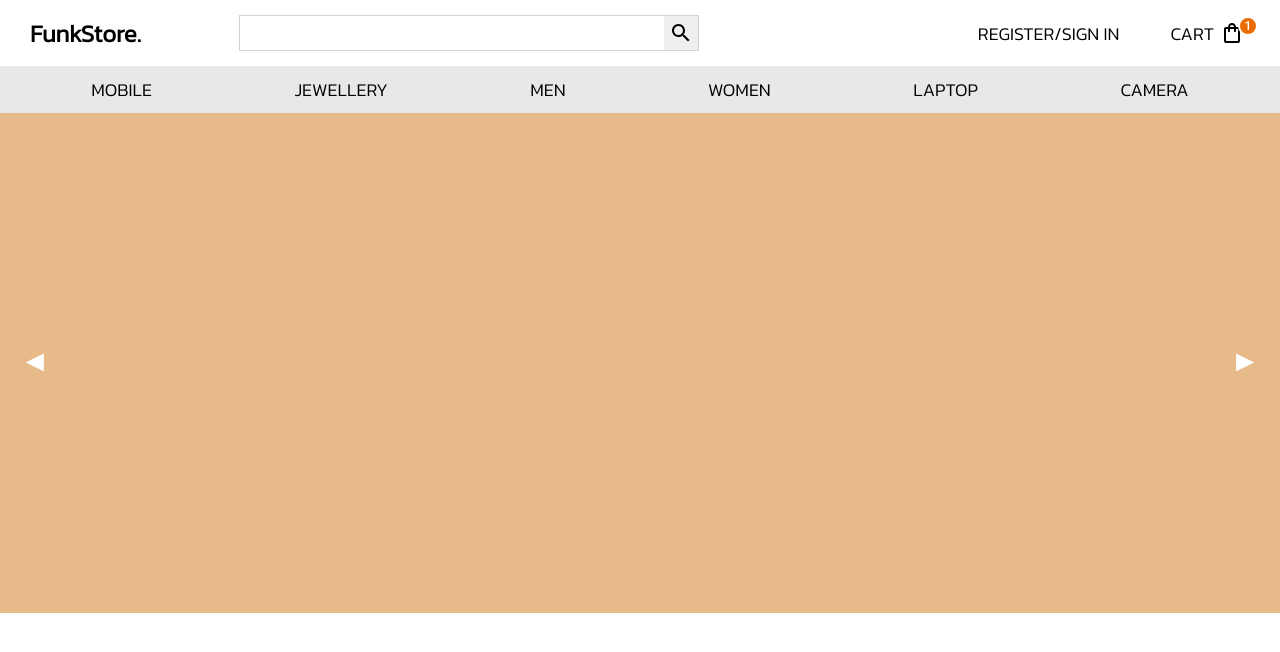
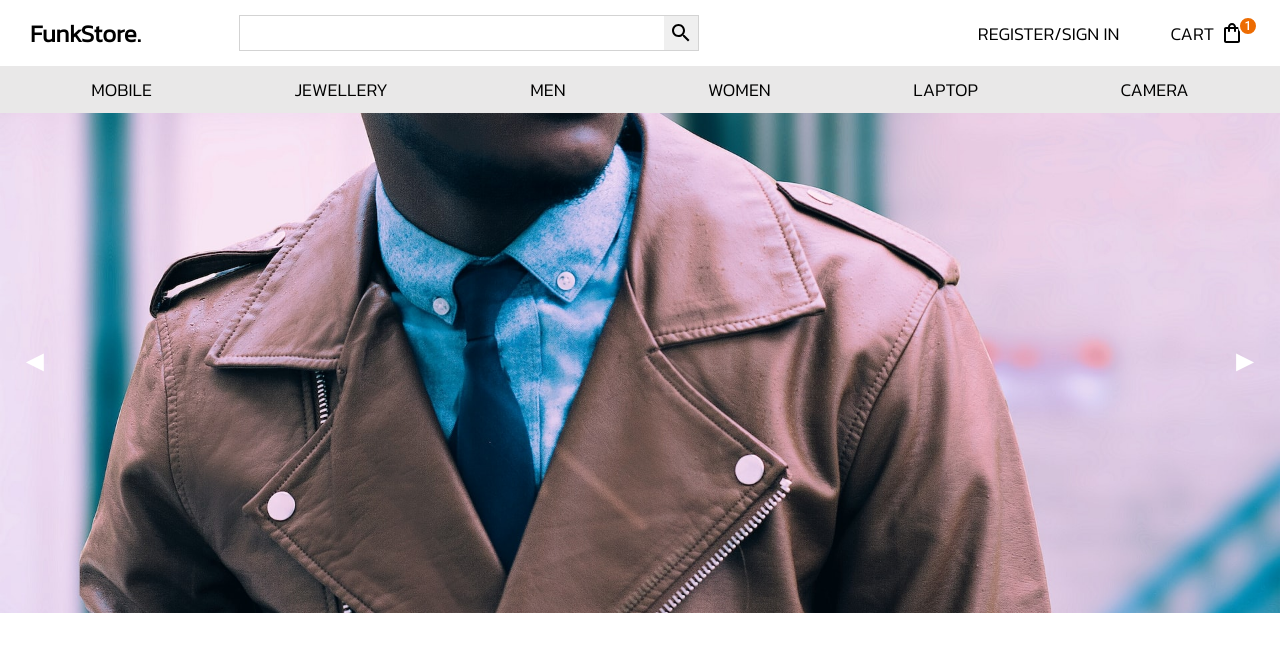
Before and after one commit to p3jit/funkstore-app, a React (Create React App) app: page /cart in a window 1280 px wide. Shown: the top 652 px of the page. Built offline with nearby package versions, Linux system fonts and the light colour scheme; the HTML template or start-up script is replaced by a standard one.

Commit message:
working carousel

```diff
--- a/src/components/carousel/Carousel.css
+++ b/src/components/carousel/Carousel.css
@@ -18,9 +18,8 @@
 
 .img-container {
     width: 100%;
-    background-color: rgb(231, 187, 137);
     height: 500px;
     background-size: cover;
     background-repeat: no-repeat;
-    background-position-y: -70px;
+    background-position: center;
 }
--- a/src/components/carousel/Carousel.js
+++ b/src/components/carousel/Carousel.js
@@ -20,17 +20,13 @@ function Carousel() {
     console.log(currSlide);
   };
 
-useEffect(()=>{
-  // imageContainerRef.current.style.backgroundImage = `url(${require(`../../../static/${carouselImages[currSlide]}"`)})`;
-  console.log(imageContainerRef.current);
-},[currSlide])
   return (
     <>
-        <div className='carousel-container'>
-            <div className='arrow' onClick={()=>{changeSlide(-1)}}>◄</div>
-            <div className='img-container' ref={imageContainerRef}></div>
-            <div className='arrow right' onClick={()=>{changeSlide(1)}}>►</div>
-        </div>
+      <div className='carousel-container'>
+          <div className='arrow' onClick={()=>{changeSlide(-1)}}>◄</div>
+          <div className='img-container' ref={imageContainerRef} style={{ backgroundImage: `url(${require(`../../../public/assets/bannerImages/${carouselImages[currSlide]}`)})`}}></div>
+          <div className='arrow right' onClick={()=>{changeSlide(1)}}>►</div>
+      </div>
     </>
 
   )
```
